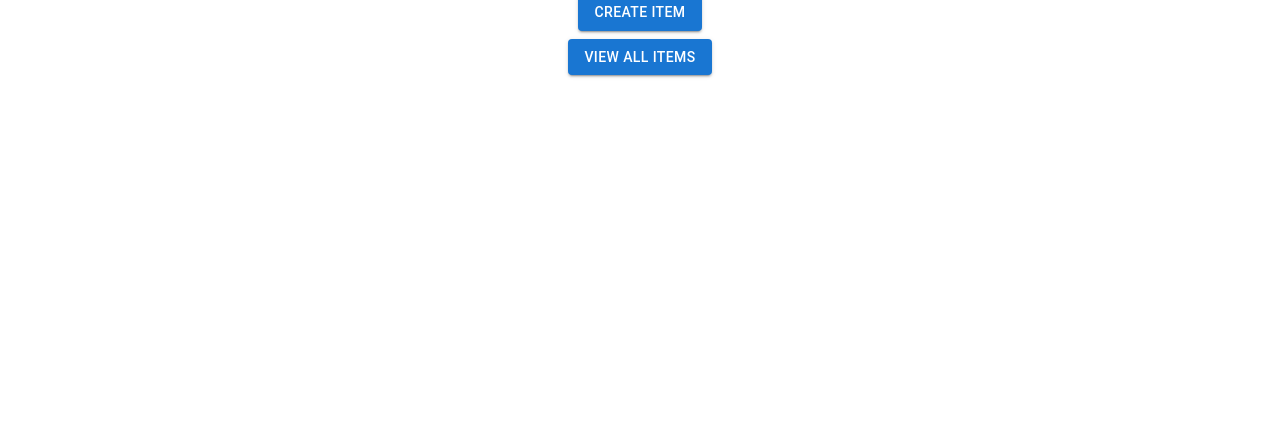
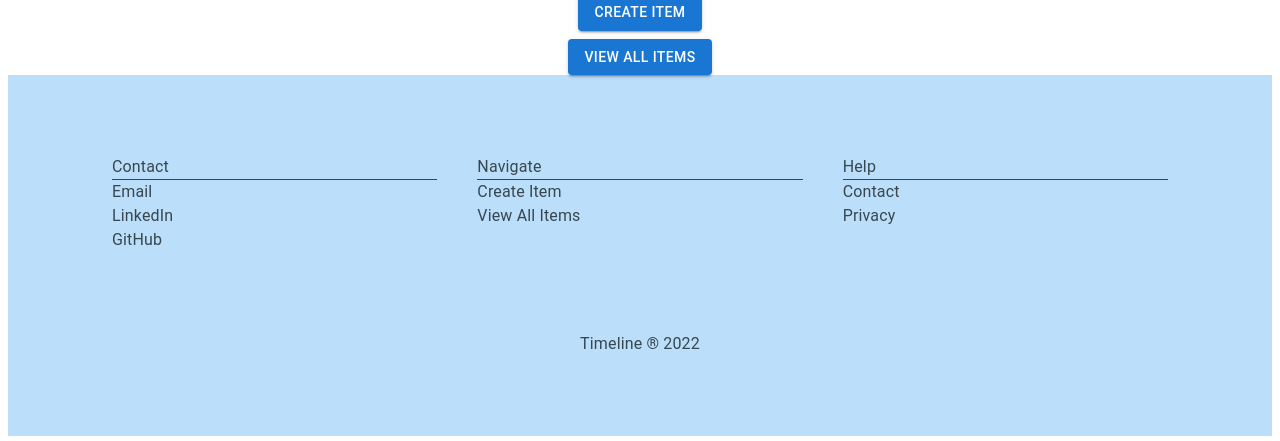
Before and after one commit to laurakelly1/virtual-timeline, a React (Create React App) app: page / in a window 1280 px wide. Shown: the part 496-937 px from the top of the page. Before the commit the page ends 800 px from the top, so only its background shows below. Built offline with nearby package versions, Linux system fonts and the light colour scheme.

Commit message:
Added Footer

```diff
--- a/src/App.js
+++ b/src/App.js
@@ -1,4 +1,5 @@
 import React from "react";
+import Footer from "./components/Footer";
 import Main from "./components/Main";
 import Navbar from "./components/Navbar";
 
@@ -7,6 +8,7 @@ function App(props) {
     <div>
       <Navbar/>
       <Main />
+      <Footer/>
     </div>
   );
 };
--- /dev/null
+++ b/src/components/Footer.js
@@ -0,0 +1,77 @@
+import React, { useState } from "react";
+import { Box, Container, Grid, Link, Typography } from "@mui/material";
+import { blue, blueGrey } from '@mui/material/colors';
+
+const color = blue[100];
+const text = blueGrey[800];
+
+const Footer = () => {
+  return (
+    <footer>
+        <Typography component="body1" variant="body1">
+      <Box px={{ xs: 3, sm: 10 }} py={{ xs: 5, sm: 10 }}
+            bgcolor={color} color={text}>
+        <Container maxWidth="lg">
+          <Grid container spacing={5}>
+            <Grid item xs={12} sm={4}>
+              <Box borderBottom={1}>Contact</Box>
+              <Box>
+                <Link href="mailto:lkelly.laura@gmail.com" color="inherit" underline="hover">
+
+            Email
+
+                </Link>
+              </Box>
+              <Box>
+                <Link
+                  href="https://www.linkedin.com/in/lkelly-laura/"
+                  color="inherit"
+                  underline="hover"
+                >
+                  LinkedIn
+                </Link>
+              </Box>
+              <Box>
+                <Link href="https://github.com/laurakelly1" color="inherit" underline="hover">
+                  GitHub
+                </Link>
+              </Box>
+            </Grid>
+            <Grid item xs={12} sm={4}>
+              <Box borderBottom={1}>Navigate</Box>
+              <Box>
+                <Link href="/createitems" color="inherit" underline="hover">
+                  Create Item
+                </Link>
+              </Box>
+              <Box>
+                <Link href="/items" color="inherit" underline="hover">
+                  View All Items
+                </Link>
+              </Box>
+            </Grid>
+            <Grid item xs={12} sm={4}>
+              <Box borderBottom={1}>Help</Box>
+              <Box>
+                <Link href="/" color="inherit" underline="hover">
+                  Contact
+                </Link>
+              </Box>
+              <Box>
+                <Link href="/" color="inherit" underline="hover">
+                  Privacy
+                </Link>
+              </Box>
+            </Grid>
+          </Grid>
+          <Box textAlign='center' pt={{ xs: 5, sm: 10 }} pb={{ xs: 5, sm: 0 }}>
+            Timeline &reg; {new Date().getFullYear()}
+          </Box>
+        </Container>
+      </Box>
+      </Typography>
+    </footer>
+  );
+};
+
+export default Footer;
```
Also changed, not shown: 2 other files (tests, documents, lock files or other folders).
